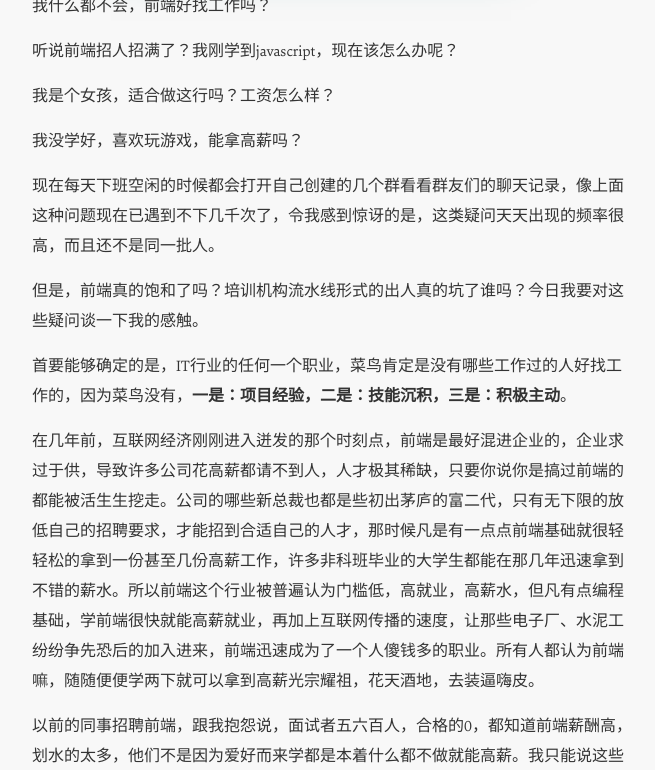
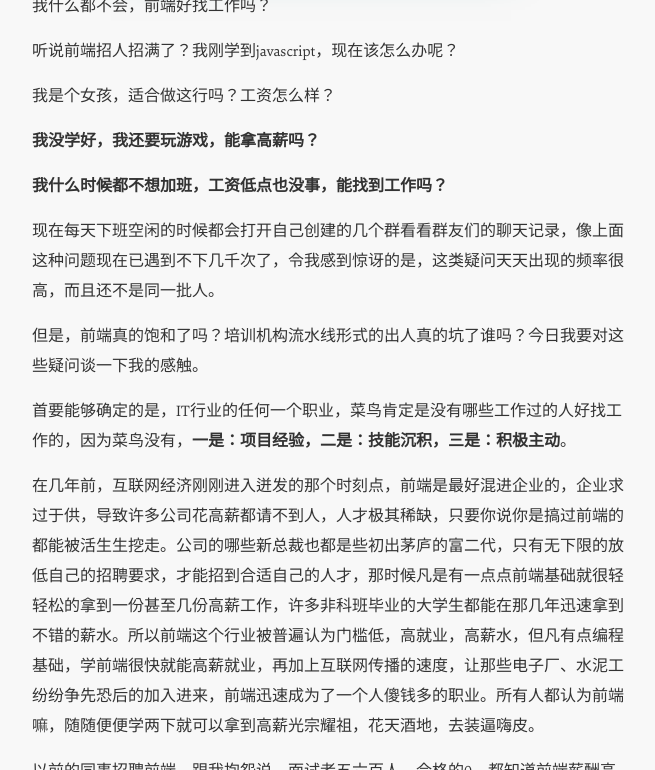
Before and after one commit to imisslovelove/cn, a Jekyll site: the page built from _posts/2017-03-29-web-jobs.md, in a window 1280 px wide and 900 px high, scrolled down 743 px, cut to the strip 130-900 px from the top of the window. Shown: the whole strip, without its empty margins (308-963 px from the left). Built offline with Jekyll 4.4.1, drawn with Linux system fonts in a browser that asks for light colours; Markdown is read by kramdown in place of the engine named in the settings; comment, search, counter and statistics services are not loaded.

Commit message:
Update 2017-03-29-web-jobs.md

```diff
--- a/_posts/2017-03-29-web-jobs.md
+++ b/_posts/2017-03-29-web-jobs.md
@@ -33,9 +33,10 @@ tags:
 
 
 
-我没学好，喜欢玩游戏，能拿高薪吗？
+**我没学好，我还要玩游戏，能拿高薪吗？**
 
 
+**我什么时候都不想加班，工资低点也没事，能找到工作吗？**
 
 
 
@@ -118,6 +119,11 @@ tags:
 
 
 
+---------------
+
+
+
+
 再从面试官的角度谈谈:
 
 
@@ -128,8 +134,7 @@ tags:
 
 
 
-
-``2-3年工作经验 ``
+``2-3年工作经验``
 
 
 
@@ -150,9 +155,7 @@ tags:
 
 
 
-
-
-
+---------------
 
 
 
@@ -221,3 +224,12 @@ tags:
 
 
 有什么问题可以留言，最后对所有前端者说一句，**有硬本事咱啥也不怕！**
+
+
+
+
+
+
+
+
+---------------
```
